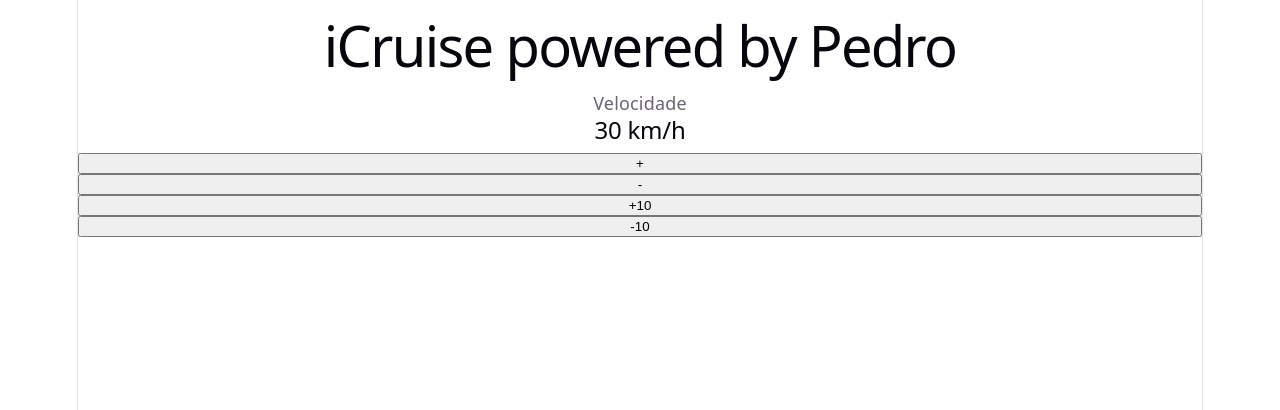
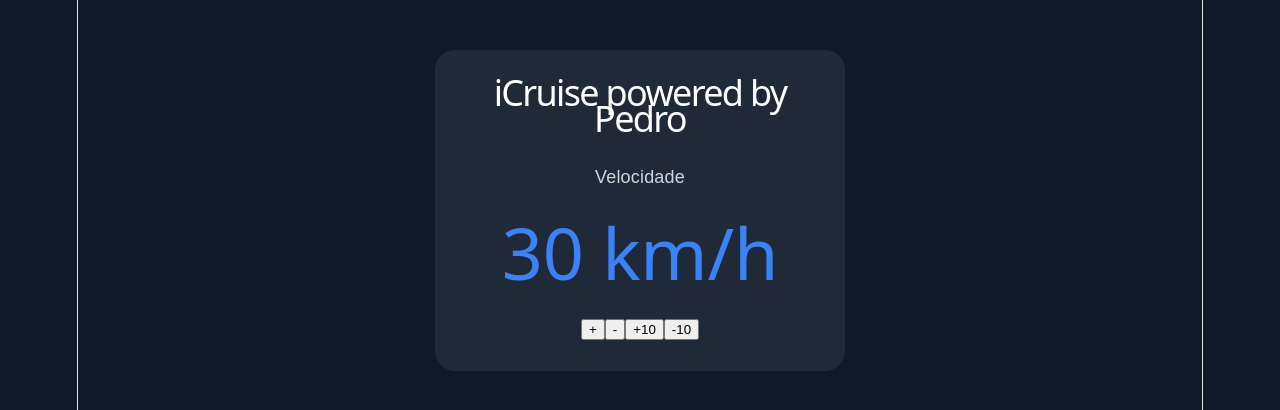
Before and after one commit to dtnnsgdz2m-lgtm/icruise, a React (Vite) app: page / in a window 1280 px wide. Shown: the top 410 px of the page. Built offline with nearby package versions, Linux system fonts and the light colour scheme.

Commit message:
Basic CSS Styling

```diff
--- a/src/components/CruiseControl.css
+++ b/src/components/CruiseControl.css
@@ -0,0 +1,32 @@
+body {
+    margin: 0;
+    font-family: Arial, sans-serif;
+    background-color: #111827;
+}
+h1 {
+    margin-top: 0;
+    font-size: 2rem;
+    color: #FFFFFF;
+}
+h2 {
+    font-size: 4rem;
+    margin: 20px 0;
+    color: #3b82f6;
+    color: #3b82f6;
+}
+p {
+  color: #d1d5db;
+  margin-bottom: 0;
+
+}
+
+.dashboard {
+    width: 350px;
+    margin: 50px auto;
+    background:#1f2937;
+    border-radius: 20px;
+    padding: 30px;
+    text-align: center;
+    color: white;
+
+}
--- a/src/components/CruiseControl.jsx
+++ b/src/components/CruiseControl.jsx
@@ -16,7 +16,7 @@ function CruiseControl() {
     };
 
     return (
-        <>
+        <div className="dashboard">
             <h1>iCruise powered by Pedro</h1>
             <p>Velocidade</p>
             <h2>{velocidade} km/h</h2>
@@ -34,7 +34,7 @@ function CruiseControl() {
             <button onClick={aumentar10}>+10</button>
             <button onClick={diminuir10}>-10</button>
 
-        </>
+        </div>
     );
 }
 export default CruiseControl;
```
Also changed, not shown: 1 other file (tests, documents, lock files or other folders).
